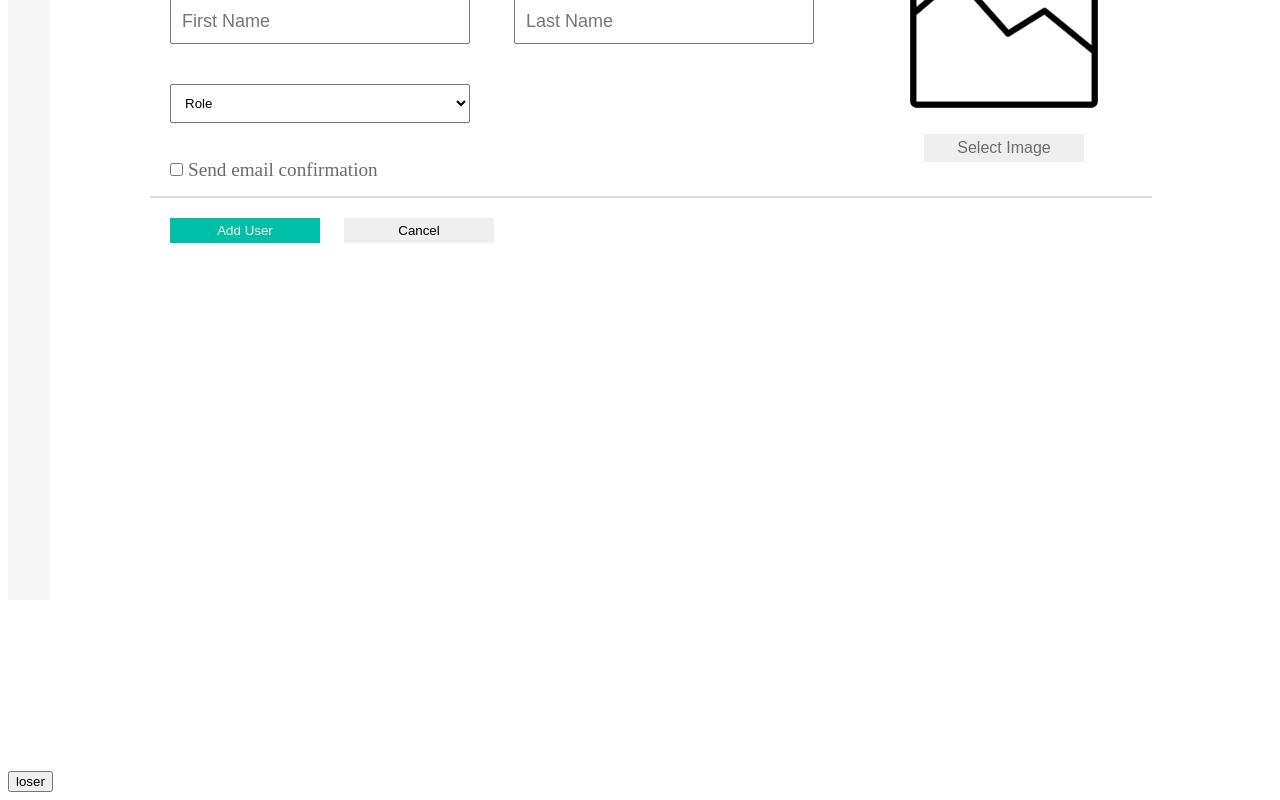
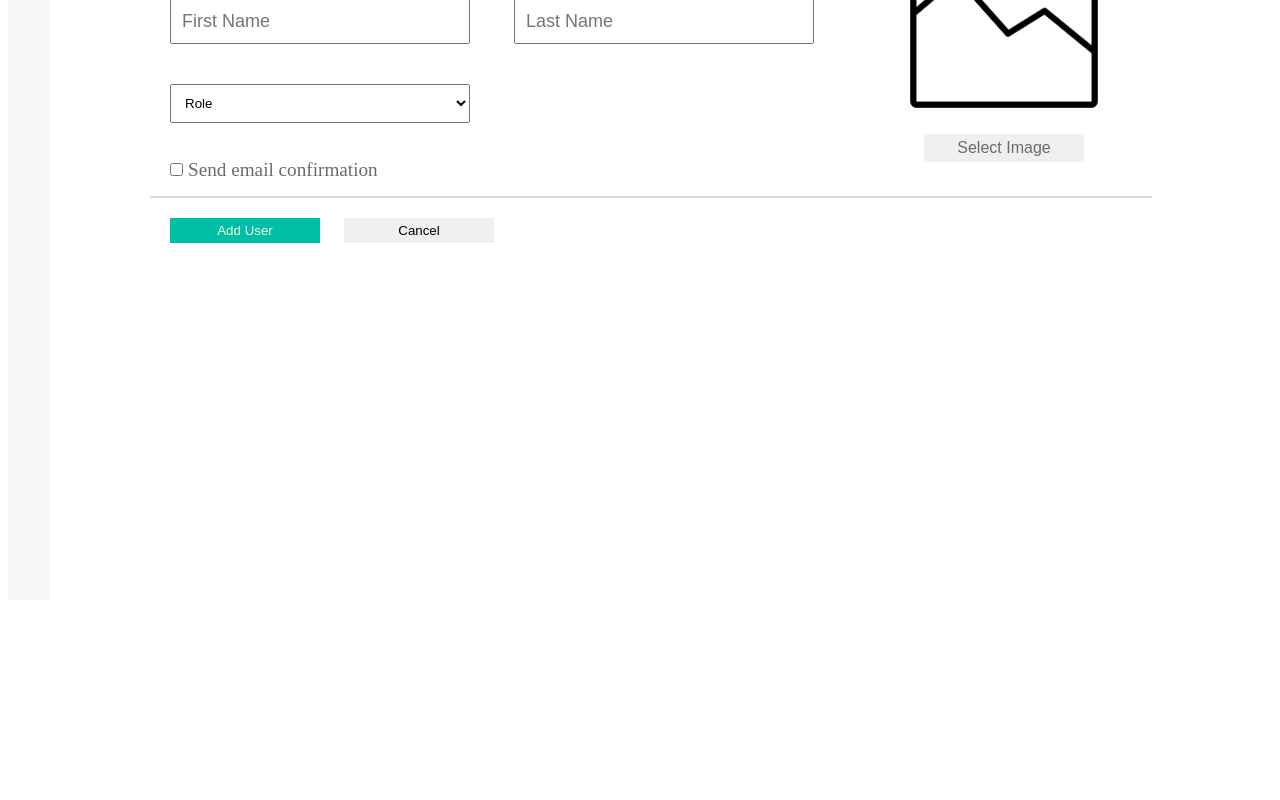
Before and after one commit to SanketPandharkar/htmlwebsite, a plain HTML site: page embold.html in a window 1280 px wide. Shown: the part 737-1537 px from the top of the page. After the commit the page ends 1516 px from the top, so only its background shows below. Drawn offline with Linux system fonts and the light colour scheme.

Commit message:
Button removed

```diff
--- a/embold.html
+++ b/embold.html
@@ -136,7 +136,7 @@
 
 </div>
 </div>
-<button>loser</button>
+
 
 
 
```
